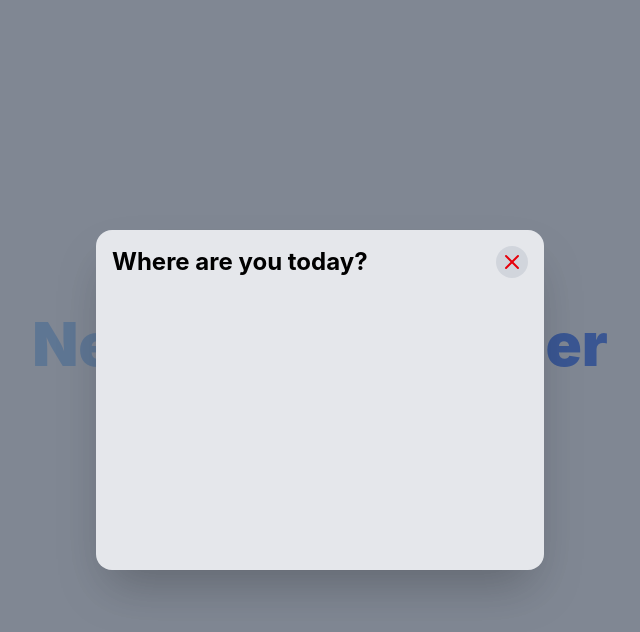
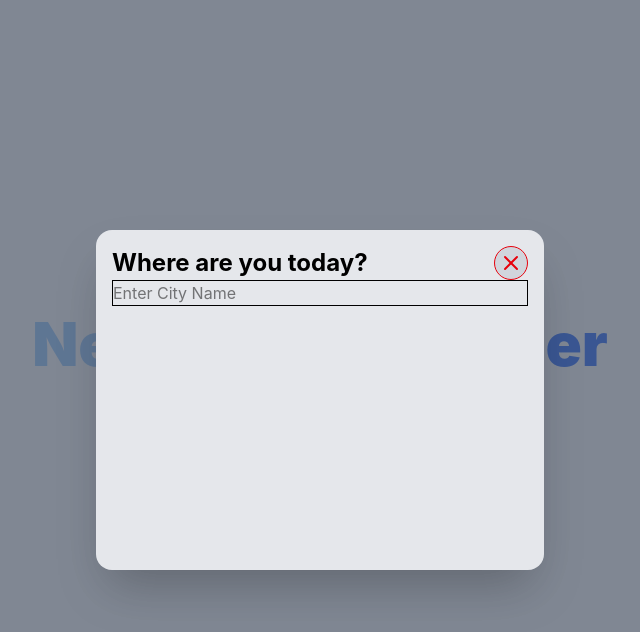
Before and after one commit to Hlamong55/Smart-Weather-Apps, a React (Vite) app: page / in a window 1280 px wide. Both pictures are taken after a click on the button "Check Weather". Shown: the top 632 px of the page, without its empty margins (320-960 px from the left). Built offline with nearby package versions, Linux system fonts and the light colour scheme.

Commit message:
Changes updated in modal formation

```diff
--- a/src/components/LocationModal.jsx
+++ b/src/components/LocationModal.jsx
@@ -1,16 +1,30 @@
-import { X } from 'lucide-react';
+import { X } from "lucide-react";
 
-const LocationModal = ( {onClose} ) => {
+const LocationModal = ({ onClose }) => {
   return (
     <div className="fixed inset-0 flex justify-center items-center bg-gray-600/70">
-      <div className="h-85 w-md bg-gray-200 shadow-2xl rounded-2xl flex items-start justify-between p-4">
-        <h2 className="text-2xl font-bold">Where are you today?</h2>
+      <div className="h-85 w-md bg-gray-200 shadow-2xl rounded-2xl p-4">
 
-        <button
-        onClick={onClose}
-        className='bg-gray-300 text-red-600 rounded-full p-1 hover:bg-red-600 hover:text-white'>
+        <div className="flex justify-between items-center">
+          <h2 className="text-2xl font-bold">Where are you today?</h2>
+
+          <button
+            onClick={onClose}
+            className="bg-gray-300 text-red-600 rounded-full border p-1 hover:bg-red-600 hover:text-white"
+          >
             <X />
-        </button>
+          </button>
+        </div>
+
+        <div>
+          <form>
+            <input
+              placeholder="Enter City Name"
+              type="text"
+              className="w-full border"
+            />
+          </form>
+        </div>
       </div>
     </div>
   );
--- a/src/pages/Home.jsx
+++ b/src/pages/Home.jsx
@@ -2,27 +2,32 @@ import { useState } from "react";
 import LocationModal from "../components/LocationModal";
 
 const Home = () => {
-    const [click, setClick] = useState(false)
+  const [click, setClick] = useState(false);
   console.log(click);
 
   return (
+    <div>
       <div className="text-center">
-            <h1 className="text-6xl font-black text-blue-300">NextLevel <span className="text-blue-600">Weather</span></h1>
+        <h1 className="text-6xl font-black text-blue-300">
+          NextLevel <span className="text-blue-600">Weather</span>
+        </h1>
 
-            <p className="text-lg font-semibold py-2 text-gray-500">Check your todays Weather in NextLevel</p>
+        <p className="text-lg font-semibold py-2 text-gray-500">
+          Check your todays Weather in NextLevel
+        </p>
+      </div>
 
-            <div className="pt-5">
+      <div className="pt-5 flex justify-center">
         <button
           type="button"
-                onClick={()=>setClick("Checking")}
-                className="text-lg font-medium px-5 py-2.5 bg-blue-600 rounded-2xl text-white hover:scale-105 transition-all hover:bg-blue-800">
+          onClick={() => setClick("Checking")}
+          className="text-lg font-medium px-5 py-2.5 bg-blue-600 rounded-2xl text-white hover:scale-105 transition-all hover:bg-blue-800"
+        >
           Check Weather
         </button>
       </div>
 
-            {
-                click && <LocationModal onClose={()=>setClick(false)}></LocationModal>
-            }
+      {click && <LocationModal onClose={() => setClick(false)}></LocationModal>}
     </div>
   );
 };
```
Lines whose indentation alone changed are shown as unchanged.
